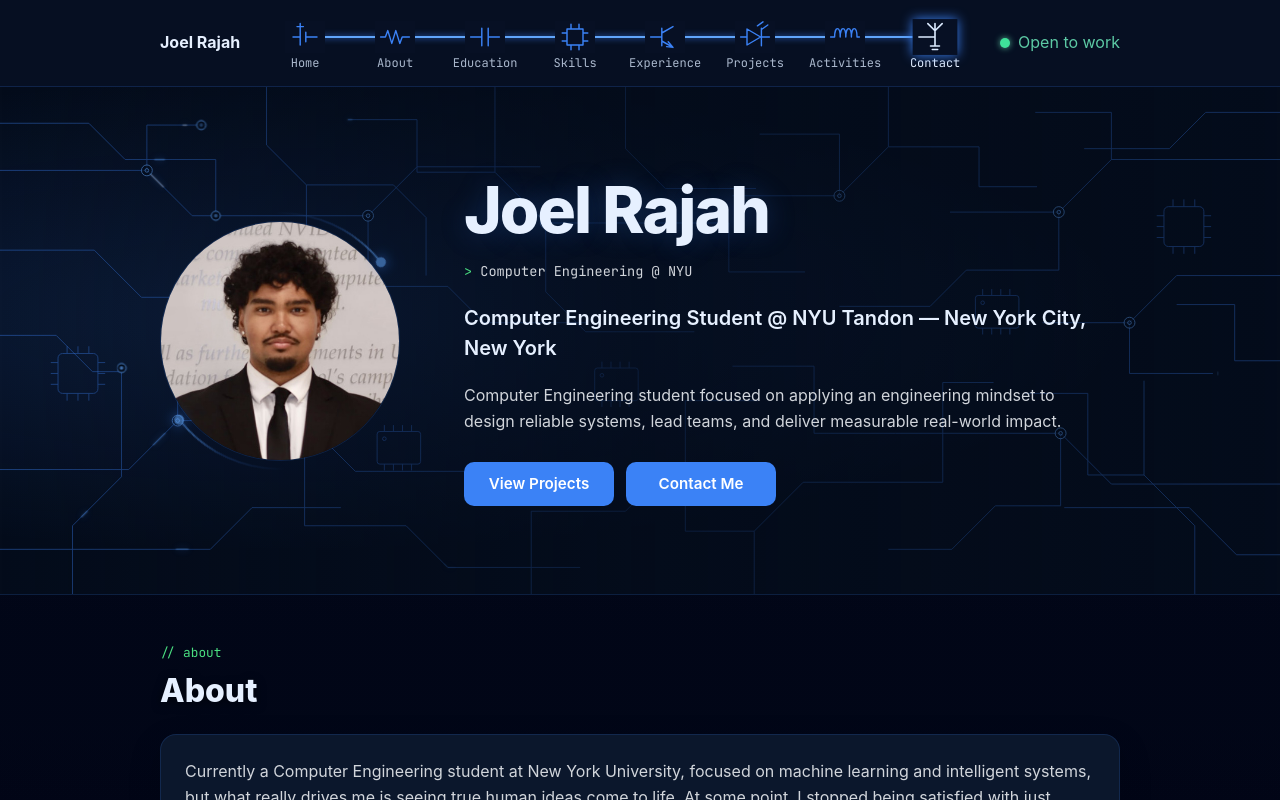
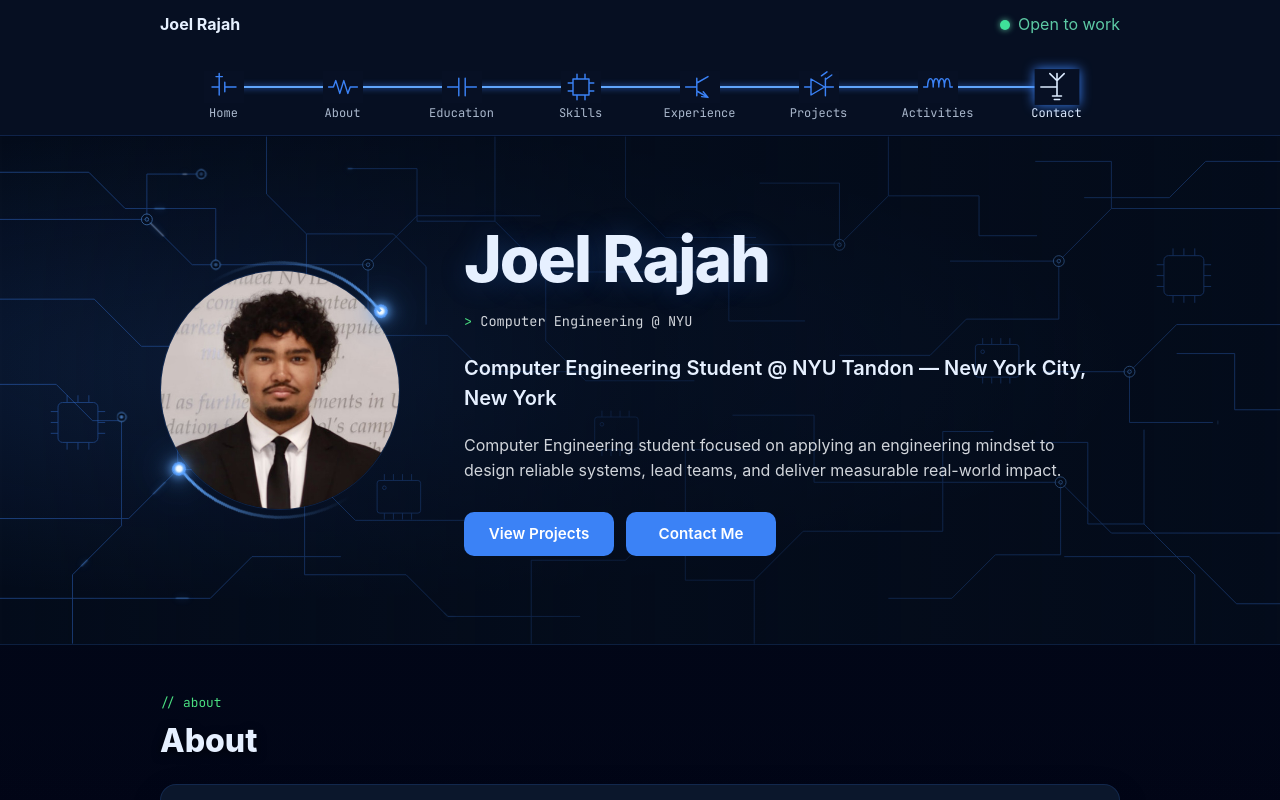
Before and after one commit to joelrajah08/joelrajah08.github.io, a React (Create React App) app: page / in a window 1280 px wide. Shown: the top 800 px of the page. Built offline with nearby package versions, Linux system fonts and the light colour scheme.

Commit message:
Brighten headshot lights and make only circuit navigation sticky

```diff
--- a/src/App.css
+++ b/src/App.css
@@ -384,3 +384,21 @@
 .circuit-packet:nth-child(5n) { animation-duration: 36s !important; }
 .circuit-pads > g:nth-child(2n) .circuit-pad-light { animation-duration: 14s !important; }
 .circuit-pads > g:nth-child(3n) .circuit-pad-light { animation-duration: 16s !important; }
+
+/* Identity scrolls normally; only the circuit route sticks. */
+.top-identity { background: rgba(7,16,36,0.94); }
+.identity-inner { display: flex; align-items: center; justify-content: space-between; gap: 16px; padding: 12px 0; }
+.site-nav { transition: background-color 300ms ease, backdrop-filter 300ms ease; }
+.site-nav.is-scrolled { background: rgba(7,16,36,0.76); backdrop-filter: blur(10px); -webkit-backdrop-filter: blur(10px); }
+.site-nav .nav-inner { flex-wrap: nowrap; }
+.site-nav .circuit-navigation { order: initial; flex: 1 1 100%; }
+/* Preserve the existing orbit path and 40-second speed while increasing luminance. */
+.portrait-orbit { opacity: 1; }
+.portrait-orbit::before, .portrait-orbit::after {
+  left: calc(50% - 7px); width: 14px; height: 14px;
+  background: radial-gradient(circle, #f0f9ff 0% 25%, var(--glow-light) 50%, var(--glow-primary) 100%);
+  box-shadow: 0 0 8px var(--glow-light), 0 0 18px var(--glow-light), 0 0 34px color-mix(in srgb, var(--glow-light) 80%, transparent), 0 0 48px color-mix(in srgb, var(--glow-light) 45%, transparent);
+}
+.portrait-orbit::before { top: -6px; }
+.portrait-orbit::after { bottom: -6px; }
+.portrait-trail { padding: 3px; background: conic-gradient(transparent 0deg 95deg, color-mix(in srgb, var(--glow-light) 35%, transparent) 140deg, var(--glow-light) 180deg, transparent 182deg 275deg, color-mix(in srgb, var(--glow-light) 35%, transparent) 320deg, var(--glow-light) 360deg); }
--- a/src/Joel_Rajah_App.js
+++ b/src/Joel_Rajah_App.js
@@ -38,6 +38,7 @@
 function App() {
   const navRef = useRef(null);
   const [activeSection, setActiveSection] = useState(null);
+  const [scrolled, setScrolled] = useState(false);
 
   useEffect(() => {
     if (!('IntersectionObserver' in window)) return;
@@ -59,6 +60,7 @@
 
     function updateActiveSection() {
       frame = undefined;
+      setScrolled(window.scrollY > 8);
       const activationLine = navHeight + (window.innerHeight - navHeight) * 0.25;
       const visible = sections.filter(section => {
         const bounds = section.getBoundingClientRect();
@@ -111,20 +113,24 @@
   return (
     <div className="portfolio">
       <SectionBackground activeSection={activeSection} />
-      <header className="site-nav" role="banner" ref={navRef}>
-        <div className="container nav-inner">
+      <header className="top-identity" role="banner">
+        <div className="container identity-inner">
           <div className="brand">Joel Rajah</div>
-          <CircuitNavigation entries={navigation} activeSection={activeSection || 'home'} onNavigate={id => {
-            const section = document.getElementById(id);
-            const bounds = section.getBoundingClientRect();
-            if (bounds.top < window.innerHeight && bounds.bottom > 0) revealSection(section);
-          }} />
           <div className="status">
             <span className="status-dot" aria-hidden="true"></span>
             <span className="status-label">Open to work</span>
           </div>
         </div>
       </header>
+      <div className={`site-nav ${scrolled ? 'is-scrolled' : ''}`} ref={navRef}>
+        <div className="container nav-inner">
+          <CircuitNavigation entries={navigation} activeSection={activeSection || 'home'} onNavigate={id => {
+            const section = document.getElementById(id);
+            const bounds = section.getBoundingClientRect();
+            if (bounds.top < window.innerHeight && bounds.bottom > 0) revealSection(section);
+          }} />
+        </div>
+      </div>
       <HeroBanner />
 
       <main className="content-sections">
```
Also changed, not shown: 11 other files (tests, documents, lock files or other folders).
